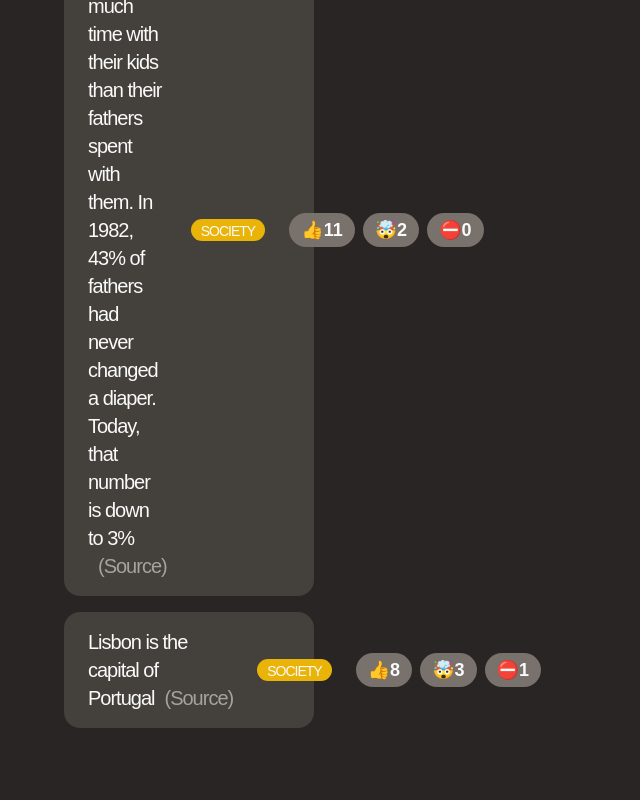
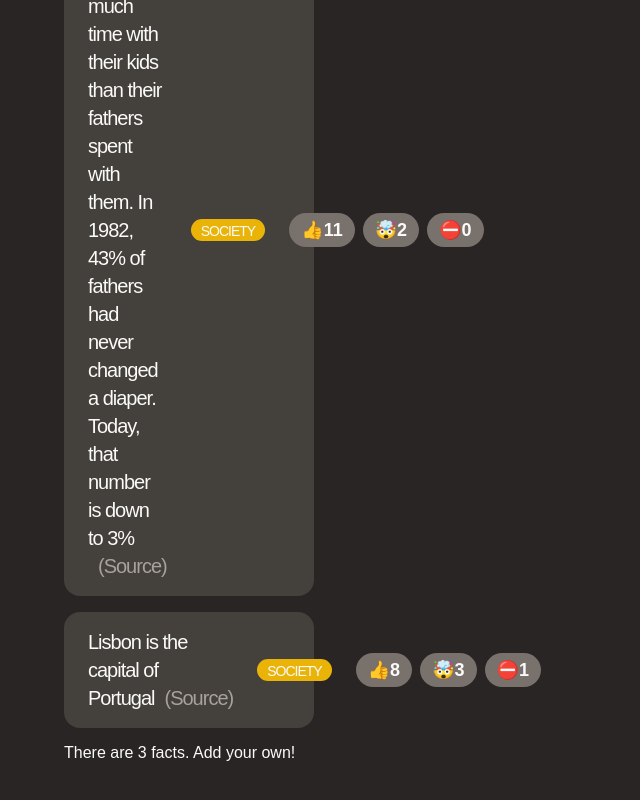
Before and after one commit to Philippe35507/Today-I-Learned, a React (Vite) app: page / in a window 1280 px wide. Shown: the part 626-1426 px from the top of the page, without its empty margins (0-640 px from the left). Built offline with nearby package versions, Linux system fonts and the light colour scheme; the HTML template or start-up script is replaced by a standard one; a web font is replaced by a local one.

Commit message:
Passing and Receiving Props

```diff
--- a/src/App.jsx
+++ b/src/App.jsx
@@ -82,7 +82,17 @@
     <section>
       <ul className="facts-list">
         {facts.map((fact) => (
-          <li key={fact.id} className="fact">
+          <Fact key={fact.id} fact={fact} />
+        ))}
+      </ul>
+      <p>There are {facts.length} facts. Add your own! </p>
+    </section>
+  );
+}
+
+function Fact({ fact }) {
+  return (
+    <li className="fact">
       <p>
         {fact.text}
         <a className="source" href={fact.source} target="_blank">
@@ -92,9 +102,8 @@
       <span
         className="tag"
         style={{
-                backgroundColor: CATEGORIES.find(
-                  (cat) => cat.name === fact.category
-                ).color,
+          backgroundColor: CATEGORIES.find((cat) => cat.name === fact.category)
+            .color,
         }}
       >
         {fact.category}
@@ -105,9 +114,6 @@
         <button>⛔️{fact.votesFalse}</button>
       </div>
     </li>
-        ))}
-      </ul>
-    </section>
   );
 }
 
--- a/src/style.css
+++ b/src/style.css
@@ -17,7 +17,7 @@
 
 /* MAIN LAYOUT */
 
-.container {
+#root {
   max-width: 1500px;
   margin: 0 auto;
 }
```
Lines whose indentation alone changed are shown as unchanged.
